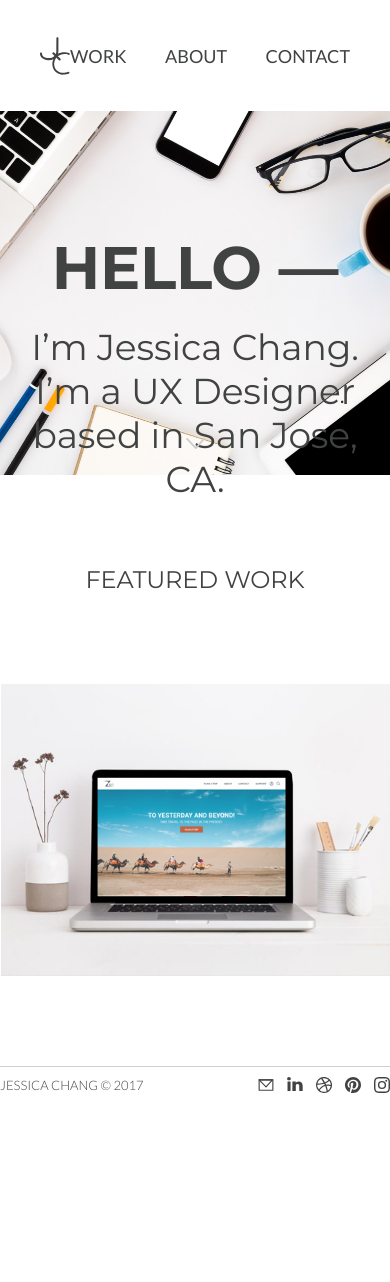
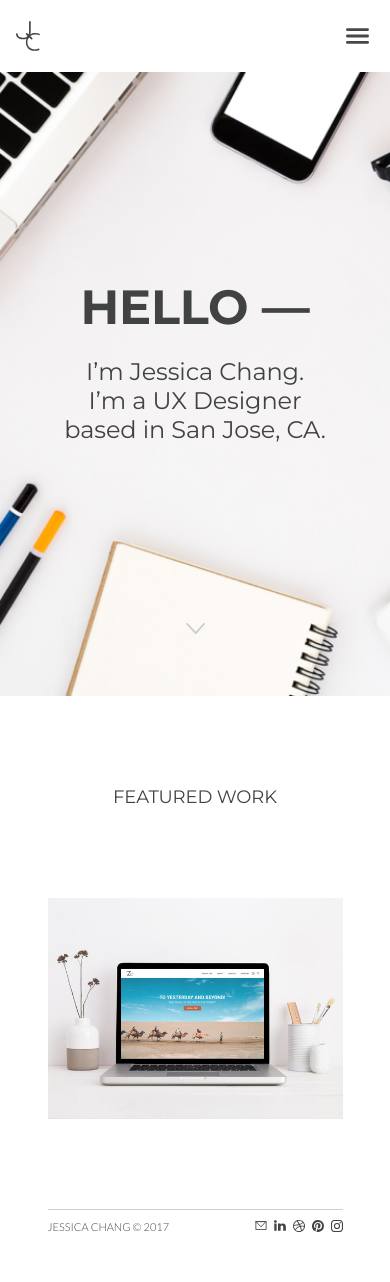
Before and after one commit to codeniko/jessicalchang.com, a Jekyll site: the page built from index.html, in a window 390 px wide. Built offline with Jekyll 4.4.1, drawn with Linux system fonts in a browser that asks for light colours; before the commit the page ends 1139 px from its top, so only the background shows below that.

Commit message:
increase mobile/tablet media query

```diff
--- a/_sass/main.scss
+++ b/_sass/main.scss
@@ -21,8 +21,8 @@ $grey-color-dark:  darken($grey-color, 25%) !default;
 // Width of the content area
 $content-width:    800px !default;
 
-$on-mobile:        375px !default;
-$on-tablet:        768px !default;
+$on-mobile:        450px !default;
+$on-tablet:        800px !default;
 $on-desktop:       1200px !default;
 
 @mixin media-query($device) {
```
